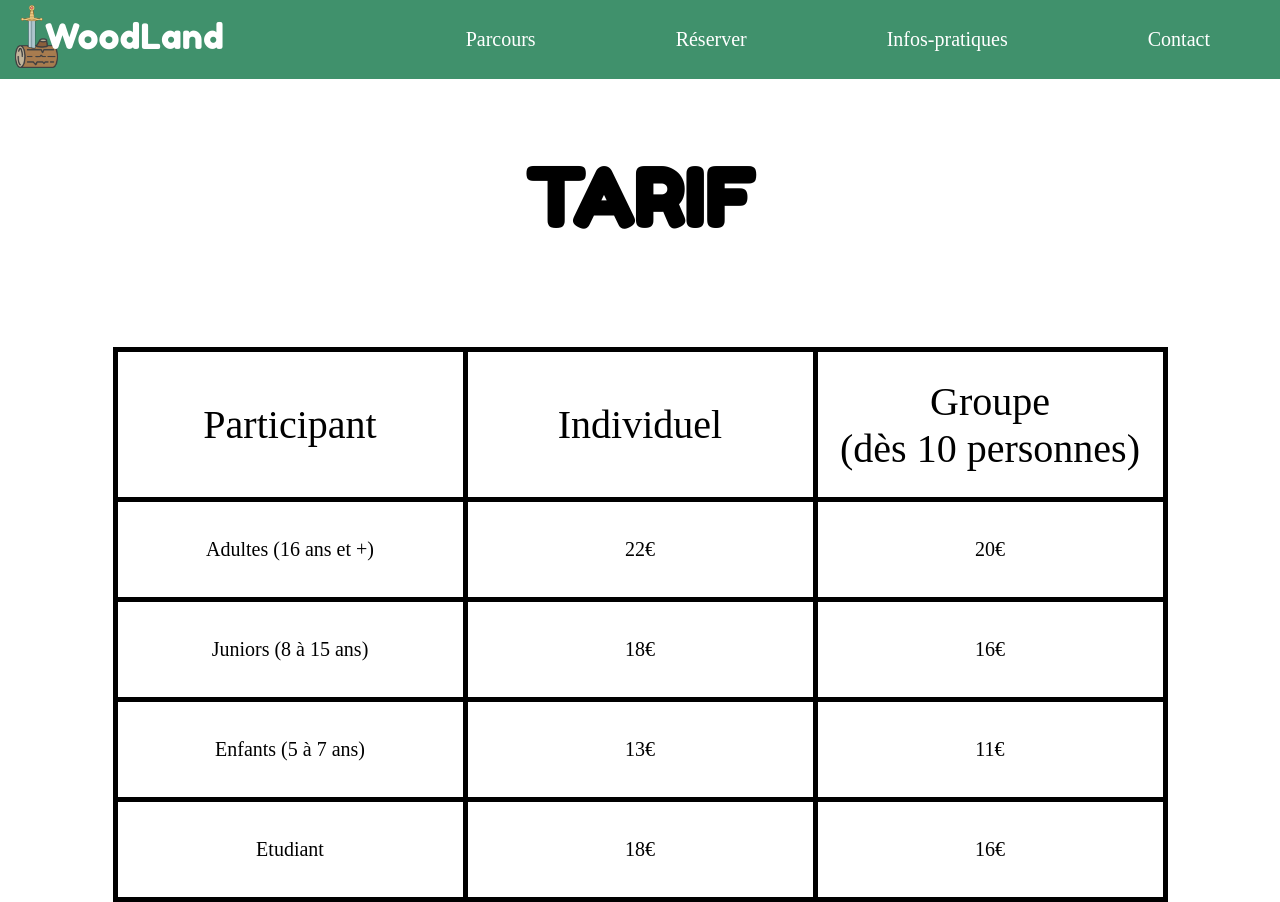
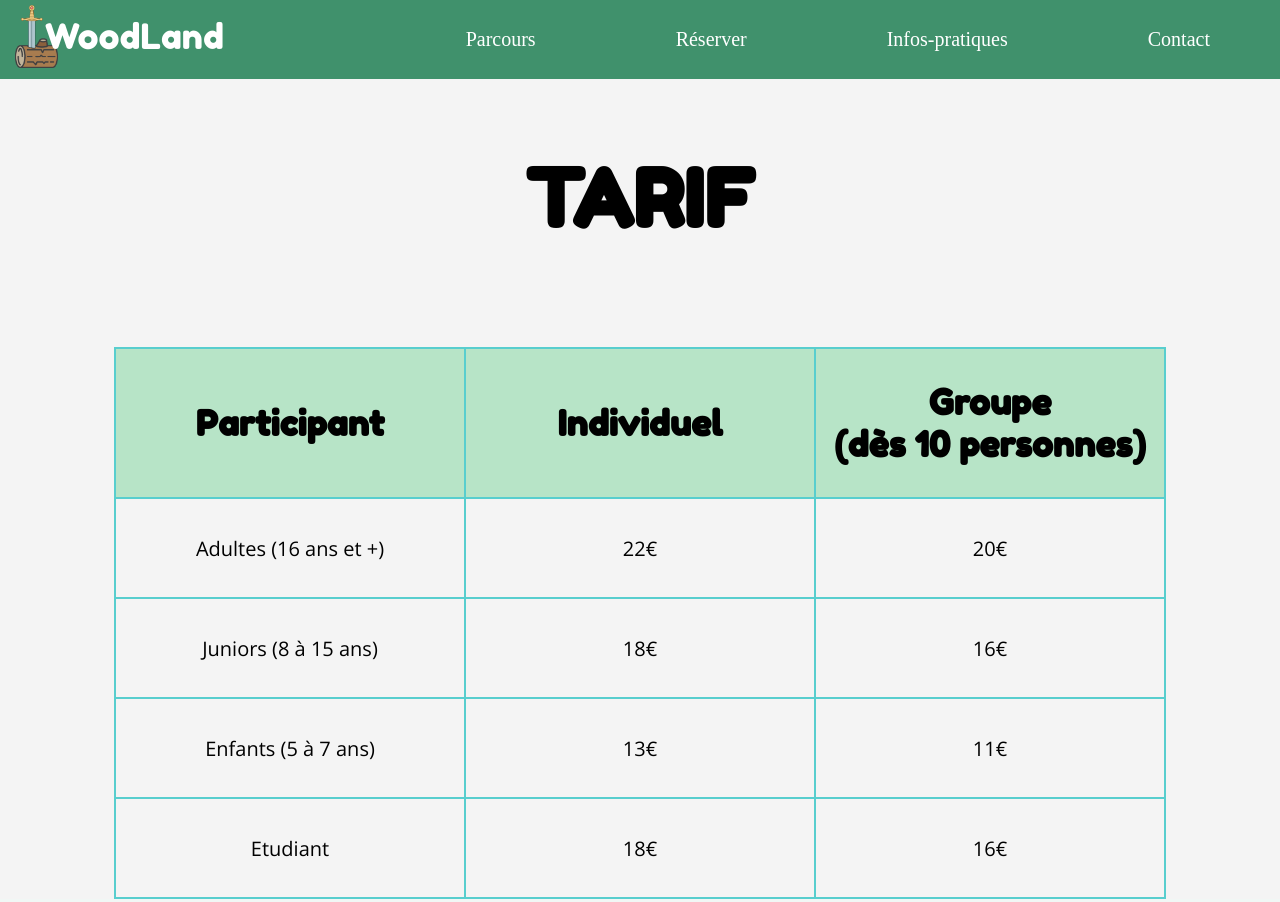
Before and after one commit to Arkcoz/SiteAccrobranche, a PHP site: page /info.php in a window 1280 px wide. Run offline with PHP 8.4, Linux system fonts and the light colour scheme.

Commit message:
fin tableau + background

```diff
--- a/info.css
+++ b/info.css
@@ -1,3 +1,7 @@
+body{
+  background-color: #F4F4F4;
+}
+
 h1{
     font-size: 80px;
     text-align: center;
@@ -6,11 +10,14 @@ h1{
 }
 
 .TeteTab{
-  border: 5px solid black;
+  border: 2px solid #58cece;
+  font-family: Fredoka One;
   width: 350px;
   height: 150px;
   text-align: center;
-  font-size: 40px;
+  font-size: 35px;
+  background-color: #B7E4C7;
+  font-weight: bold;
 }
 
 table{
@@ -20,9 +27,10 @@ table{
 }
 
 td{
-  border: 5px solid black;
+  border: 2px solid #58cece;
   width: 350px;
   height: 100px;
   text-align: center;
   font-size: 20px;
+  font-family: Open Sans;
 }
--- a/info.php
+++ b/info.php
@@ -6,6 +6,7 @@
   <meta name="viewport" content="width=device-width, initial-scale=1.0">
   <link rel="stylesheet" href="style.css" >
   <link href='https://fonts.googleapis.com/css?family=Fredoka One' rel='stylesheet'>
+  <link href='https://fonts.googleapis.com/css?family=Open+Sans' rel='stylesheet'>
   <link rel="stylesheet" href="info.css" >
   <title>Infos-pratiques</title>
 </head>
```
